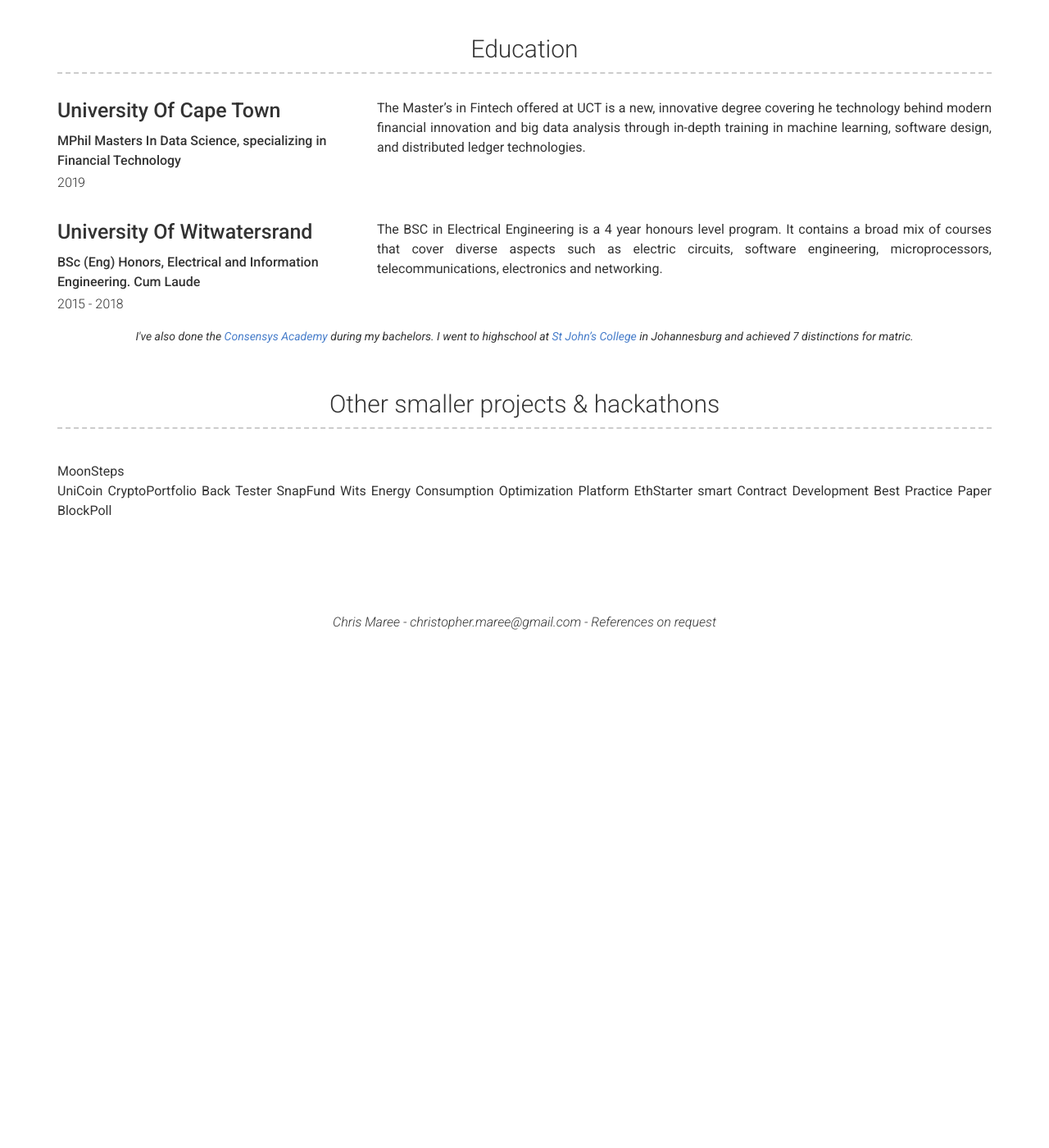
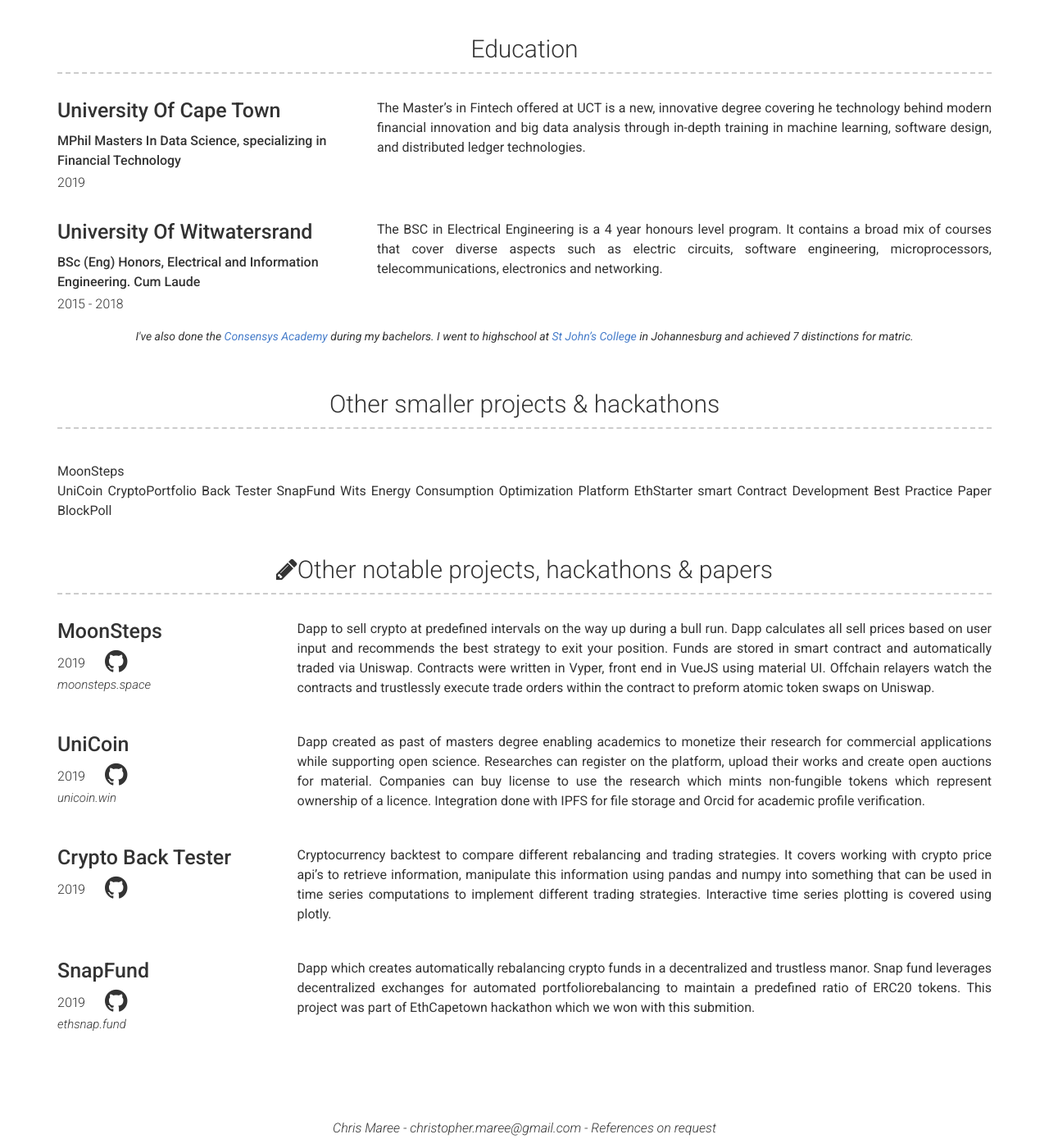
Before and after one commit to chrismaree/PersonalWebsite, a Jekyll site: the page built from index.md, in a window 1280 px wide and 1400 px high, scrolled down 1685 px. Shown: the whole window at 82% size. Built offline with Jekyll 4.4.1, drawn with Linux system fonts in a browser that asks for light colours; before the commit the page ends 2468 px from its top, so only the background shows below that; some of the changed text lies outside the part shown.

Commit message:
Added other small projects

```diff
--- a/_config.yml
+++ b/_config.yml
@@ -47,7 +47,7 @@
   smart Contract Development Best Practice Paper
   BlockPoll
 
-
+otherProjects_title: Other notable projects, hackathons & papers
 
 # Footer
 footer_show_references: true
--- a/_data/experience.yml
+++ b/_data/experience.yml
@@ -10,7 +10,7 @@
   description: | # this will include new lines to allow paragraphs
    I am currently responsible for building out the Registree's architecture, dev ops, front end and SSI solutions. I am also actively researching the scalability, security and interoperability solutions required to make Registree's ultimate goals a reality.
 - company: Ribbon Blockchain
-  link: incentives.ribbonblockchain.com
+  link: ribbonblockchain.com
   job_title: CTO
   dates: 2018 - Present
   github: ribbonblockchain
--- /dev/null
+++ b/_data/otherProjects.yml
@@ -0,0 +1,24 @@
+# Education Template
+- name: MoonSteps
+  date: 2019
+  link: moonsteps.space
+  github: chrismaree/GainsDapp
+  description: |
+    Dapp to sell crypto at predefined intervals on the way up during a bull run. Dapp calculates all sell prices based on user input and recommends the best strategy to exit your position. Funds are stored in smart contract and automatically traded via Uniswap. Contracts were written in Vyper, front end in VueJS using material UI. Offchain relayers watch the contracts and trustlessly execute trade orders within the contract to preform atomic token swaps on Uniswap.
+- name: UniCoin
+  date: 2019
+  link: unicoin.win
+  github: unicoinlicences/unicoindapp
+  description: |
+    Dapp created as past of masters degree enabling academics to monetize their research for commercial applications while supporting open science. Researches can register on the platform, upload their works and create open auctions for material. Companies can buy license to use the research which mints non-fungible tokens which represent ownership of a licence. Integration done with IPFS for file storage and Orcid for academic profile verification.
+- name: Crypto Back Tester
+  date: 2019
+  github: chrismaree/CryptoPortfolioTester
+  description: |
+    Cryptocurrency backtest to compare different rebalancing and trading strategies. It covers working with crypto price api's to retrieve information, manipulate this information using pandas and numpy into something that can be used in time series computations to implement different trading strategies. Interactive time series plotting is covered using plotly.
+- name: SnapFund
+  date: 2019
+  link: ethsnap.fund
+  github: constantiam/snap
+  description: |
+    Dapp which creates automatically rebalancing crypto funds in a decentralized and trustless manor. Snap fund leverages decentralized exchanges for automated portfoliorebalancing to maintain a predefined ratio of ERC20 tokens. This project was part of EthCapetown hackathon which we won with this submition.
--- /dev/null
+++ b/_includes/other-projects.html
@@ -0,0 +1,58 @@
+<div class="container projects-container">
+  <h3><i class="fa fa-pencil"></i>{{ site.otherProjects_title | default: "Projects" }}</h3>
+  {% for project in site.data.otherProjects %}
+  <div class="row clearfix project">
+    <div class="col-xs-12 col-sm-4 col-md-3 col-lg-3 col-print-12 left-column">
+      <h4>{{ project.name }}</h4>
+      {%- if project.date -%}
+      <p>{{project.date}}<a href="https://github.com/{{ project.github }}" target="_blank" style="padding-left:20px; text-align: center;">
+          <i class="fa fa-lg fa-github" title="{{ project.name }} Github link" style="text-align: center;"></i>
+        </a></p>
+      {%- endif -%}
+      {%- if project.link -%}
+      {% include a.html href=project.link class="project-link" %}{{ project.link }}</a>
+      {%- endif -%}
+      <p class="no-print">
+
+        {%- if project.twitter -%}
+        <a href="https://twitter.com/{{ project.twitter }}" target="_blank">
+          <i class="fa fa-twitter" title="{{ project.name }} twitter link"></i>
+        </a>
+        {%- endif -%}
+        {%- if project.medium -%}
+        <a href="https://medium.com/{{ project.medium }}" target="_blank">
+          <i class="fa fa-medium" title="{{ project.name }} medium link"></i>
+        </a>
+        {%- endif -%}
+        {%- if project.podcast -%}
+        <a href="{{ project.podcast }}" target="_blank">
+          <i class="fa fa-podcast" title="{{ project.name }} podcast link"></i>
+        </a>
+        {%- endif -%}
+        {%- if project.telegram -%}
+        <a href="{{ project.telegram }}" target="_blank">
+          <i class="fa fa-telegram" title="{{ project.name }} telegram link"></i>
+        </a>
+        {%- endif -%}
+        {%- if project.report -%}
+        <a href="{{ project.report }}" target="_blank">
+          <i class="fa fa-paperclip" title="{{ project.name }} report link"></i>
+        </a>
+        {%- endif -%}
+      </p>
+    </div>
+    <div class="col-xs-12 col-sm-8 col-md-9 col-lg-9 col-print-12">
+      {%- if project.quote -%}
+      <p class="quote">{{ project.quote }}</p>
+      {%- endif -%}
+      {{ project.description | strip | markdownify }}
+    </div>
+    <!-- {% if forloop.last == false %}
+      <p class="text-center">
+        ~~~
+      </p>
+    {% endif %} -->
+
+  </div>
+  {% endfor %}
+</div>
--- a/_layouts/default.html
+++ b/_layouts/default.html
@@ -28,6 +28,10 @@
         {%- include more.html -%}
       {%- endif -%}
 
+      {%- if site.data.otherProjects.size > 0 -%}
+      {%- include other-projects.html -%}
+      {%- endif -%}
+
     </div>
   </main>
 
```
Also changed, not shown: 1 other file.
